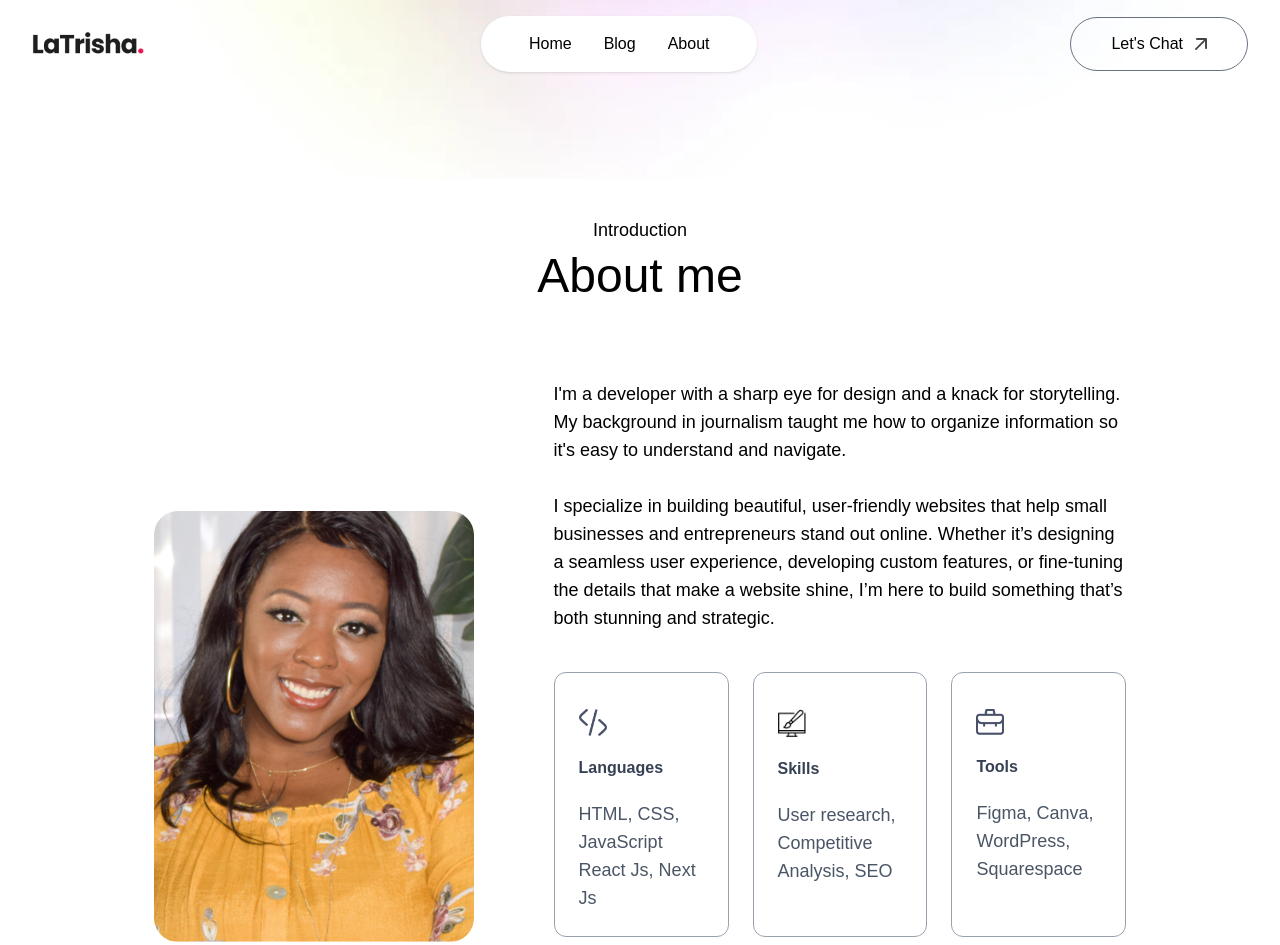
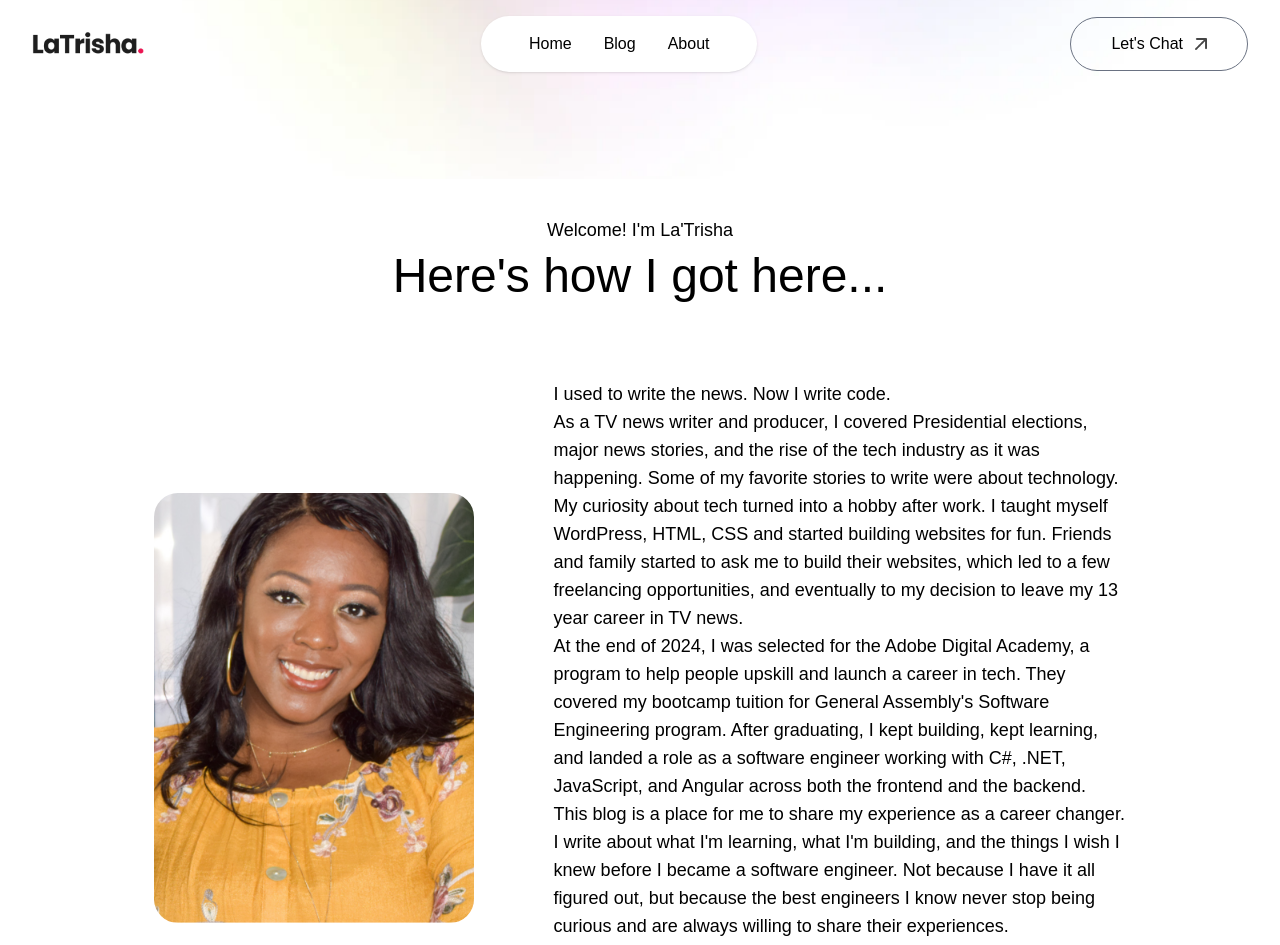
Before and after one commit to LaTrishaGomer/latrisha-gomer, a Next.js app: page /about in a window 1280 px wide. Shown: the top 945 px of the page. Built offline with nearby package versions, Linux system fonts and the light colour scheme; a web font is replaced by a local one.

Commit message:
write about me page copy

```diff
--- a/app/components/About.jsx
+++ b/app/components/About.jsx
@@ -5,8 +5,8 @@ import React from 'react'
  const About = () => {
   return (
     <div id='about' className='pt-54 w-full px-[12%] py-10 scroll-mt-20'>
-      <h4 className='text-center mb-2 text-lg font-ovo'>Introduction</h4>
-      <h2 className='text-center text-5xl font-ovo'>About me</h2>
+      <h4 className='text-center mb-2 text-lg font-ovo'>Welcome! I'm La'Trisha</h4>
+      <h2 className='text-center text-5xl font-ovo'>Here's how I got here...</h2>
 
       {/* Center content wrapper */}
       <div className='flex w-full max-w-5xl mx-auto flex-col lg:flex-row items-center gap-20 my-20 justify-center'>
@@ -21,14 +21,21 @@ import React from 'react'
 
           {/* About Paragraph */}
           <p className='mb-10 max-w-2xl font-ovo mx-auto lg:mx-0'>
-          I'm a developer with a sharp eye for design and a knack for storytelling. My background in journalism taught me how to organize information so it's easy to understand and navigate.
-        <br/> <br/>
-
-          I specialize in building beautiful, user-friendly websites that help small businesses and entrepreneurs stand out online. Whether it’s designing a seamless user experience, developing custom features, or fine-tuning the details that make a website shine, I’m here to build something that’s both stunning and strategic.
+        I used to write the news. Now I write code.
+        <br/>
+        As a TV news writer and producer, I covered Presidential elections, major news stories, and the rise of the tech industry as it was happening. Some of my favorite stories to write were about technology.
+        <br/>
+        My curiosity about tech turned into a hobby after work. I taught myself WordPress, HTML, CSS and started building websites for fun. Friends and family started to ask me to build their websites, which led to a few freelancing opportunities, and eventually to my decision to leave my 13 year career in TV news.
+        <br/>
+        At the end of 2024, I was selected for the Adobe Digital Academy, a program to help people upskill and launch a career in tech. They covered my bootcamp tuition for General Assembly's Software Engineering program. After graduating, I kept building, kept learning, and landed a role as a software engineer working with C#, .NET, JavaScript, and Angular across both the frontend and the backend.
+        <br/>
+        This blog is a place for me to share my experience as a career changer. I write about what I'm learning, what I'm building, and the things I wish I knew before I became a software engineer. Not because I have it all figured out, but because the best engineers I know never stop being curious and are always willing to share their experiences.
+        <br/>
+        If you want to work together, talk code, or just say hi, I'd love to hear from you. <a href="https://www.latrishagomer.com/contact" target="_blank">Let's talk.</a>
           </p>
 
           {/* Skills Section */}
-          <ul className='grid grid-cols-1 sm:grid-cols-3 gap-6 max-w-2xl mx-auto lg:mx-0'>
+          {/*<ul className='grid grid-cols-1 sm:grid-cols-3 gap-6 max-w-2xl mx-auto lg:mx-0'>
             {infoList.map(({icon, title, description}, index) => (
               <li
                 className='border-[0.5px] border-gray-400 rounded-xl p-6 cursor-pointer hover:bg-lightHover hover:-translate-y-1 duration-500 hover:shadow-black'
@@ -52,7 +59,7 @@ import React from 'react'
                 <Image src={tool} alt='tool' className='w-5 sm:w-7' />
               </li>
             ))}
-          </ul>
+          </ul> */}
 
         </div>
       </div>
```
